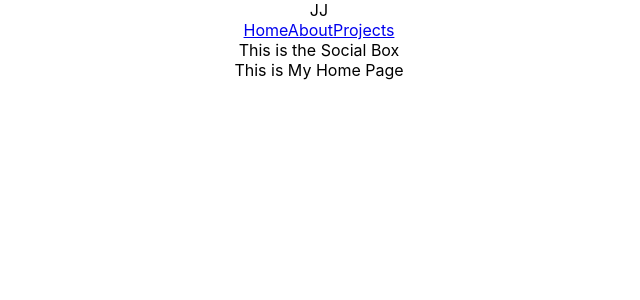
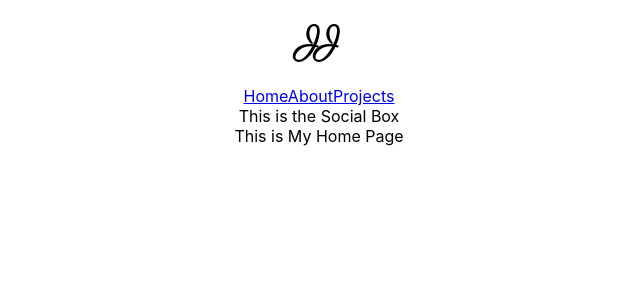
Before and after one commit to Job85/portfolio-site, a React (Create React App) app: page / in a window 1280 px wide. Shown: the top 300 px of the page, without its empty margins (321-961 px from the left). Built offline with nearby package versions, Linux system fonts and the light colour scheme.

Commit message:
imported font-family Parisienne and exported LogoContainer to Logo component

```diff
--- a/package.json
+++ b/package.json
@@ -10,6 +10,7 @@
     "react-dom": "^18.2.0",
     "react-router-dom": "^6.3.0",
     "react-scripts": "5.0.1",
+    "styled-components": "^5.3.5",
     "web-vitals": "^2.1.4"
   },
   "scripts": {
--- a/src/components/Logo.jsx
+++ b/src/components/Logo.jsx
@@ -1,10 +1,13 @@
-import React from 'react'
+import React from 'react';
+import { LogoContainer } from './StyledComponents';
 
 const Logo = () => {
     return (
-        <div>
-            JJ
-        </div>
+        <LogoContainer>
+            <h1 className='font-effect-neon'>
+                JJ
+            </h1>
+        </LogoContainer>
     )
 }
 
--- /dev/null
+++ b/src/components/StyledComponents.jsx
@@ -0,0 +1,12 @@
+import styled from 'styled-components';
+
+export const LogoContainer = styled.div`
+    @import url('https://fonts.googleapis.com/css2?family=Parisienne&effect=neon&display=swap');
+
+    text-align: center;
+    font-weight: 400;
+
+    & h1 {
+        font-family: 'Parisienne', cursive;
+    }
+`;
```
Also changed, not shown: public/manifest.json, 1 other file (tests, documents, lock files or other folders).
